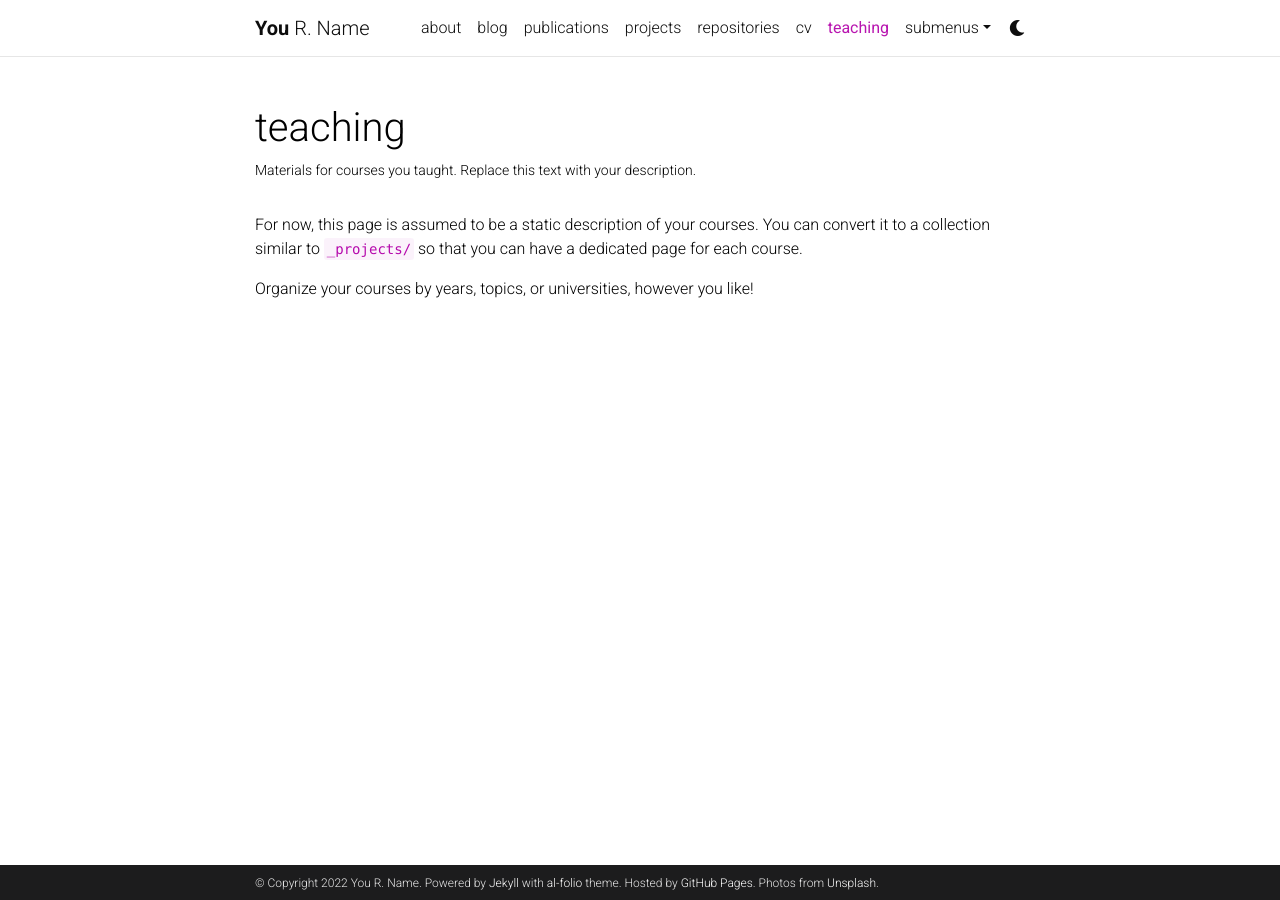
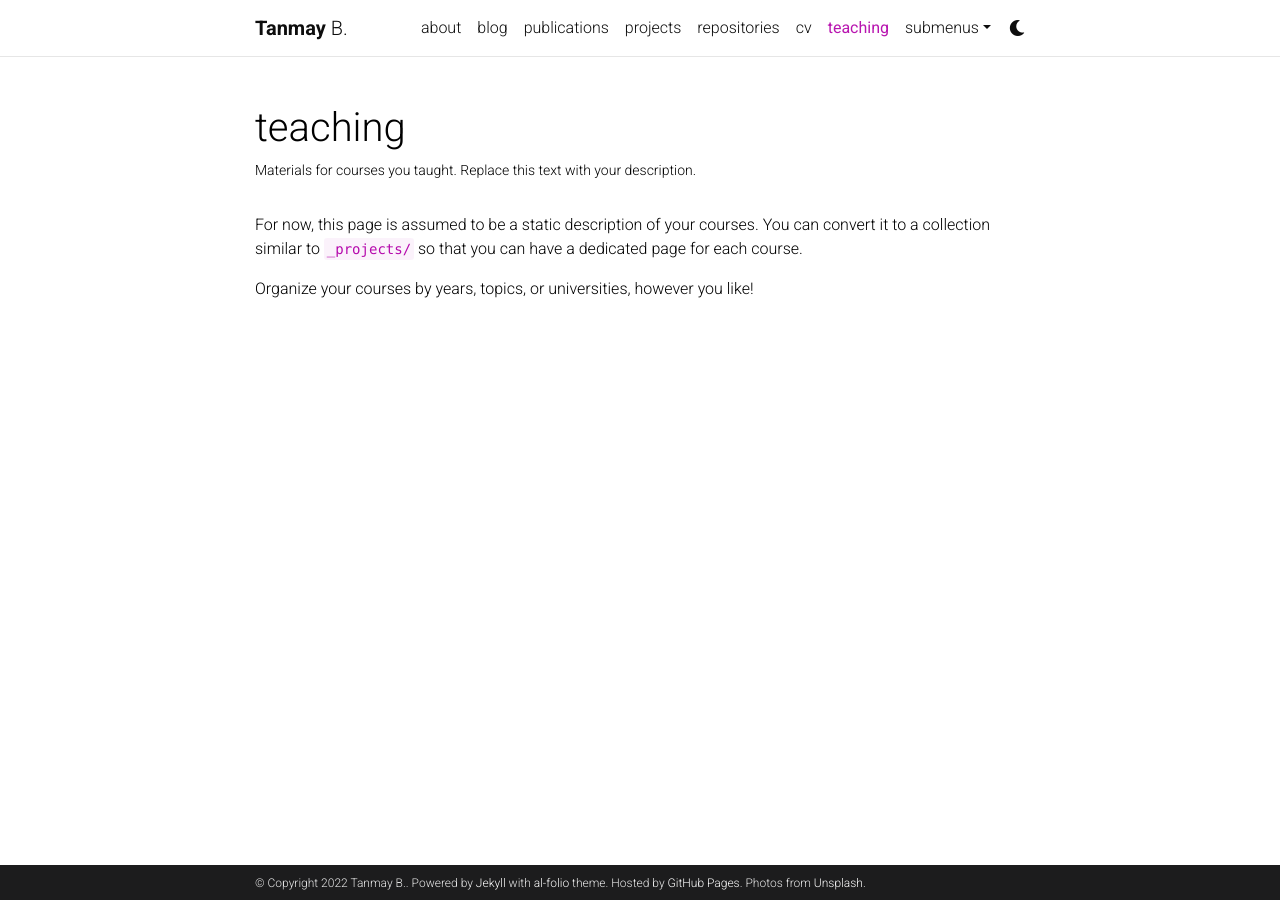
Before and after one commit to tanmayyb/tanmayyb.github.io, a Jekyll site: the page built from _pages/teaching.md, in a window 1280 px wide. Built offline with Jekyll 4.4.1, drawn with Linux system fonts in a browser that asks for light colours; comment, search, counter and statistics services are not loaded; a style sheet for code colours, icons or effects is not loaded.

Commit message:
init commit

```diff
--- a/_config.yml
+++ b/_config.yml
@@ -3,12 +3,12 @@
 # -----------------------------------------------------------------------------
 
 title: blank # the website title (if blank, full name will be used instead)
-first_name: You
-middle_name: R.
-last_name: Name
-email: you@example.com
+first_name: Tanmay
+middle_name:
+last_name: B.
+email: tbishnoi@ryerson.ca
 description: > # the ">" symbol means to ignore newlines until "footer_text:"
-  A simple, whitespace theme for academics. Based on [*folio](https://github.com/bogoli/-folio) design.
+  Tanmay B. Portfolio.
 footer_text: >
   Powered by <a href="https://jekyllrb.com/" target="_blank">Jekyll</a> with <a href="https://github.com/alshedivat/al-folio">al-folio</a> theme.
   Hosted by <a href="https://pages.github.com/" target="_blank">GitHub Pages</a>.
@@ -18,7 +18,7 @@ keywords: jekyll, jekyll-theme, academic-website, portfolio-website  # add your
 lang: en # the language of your site (for example: en, fr, cn, ru, etc.)
 icon: ⚛️  # the emoji used as the favicon (alternatively, provide image name in /assets/img/)
 
-url: https://alshedivat.github.io # the base hostname & protocol for your site
+url: https://tanmayyb.github.io # the base hostname & protocol for your site
 baseurl: /al-folio # the subpath of your site, e.g. /blog/
 last_updated: false # set to true if you want to display last updated in the footer
 impressum_path:  # set to path to include impressum link in the footer, use the same path as permalink in a page, helps to conform with EU GDPR
```
Also changed, not shown: _pages/about.md (+1 -1 lines).
